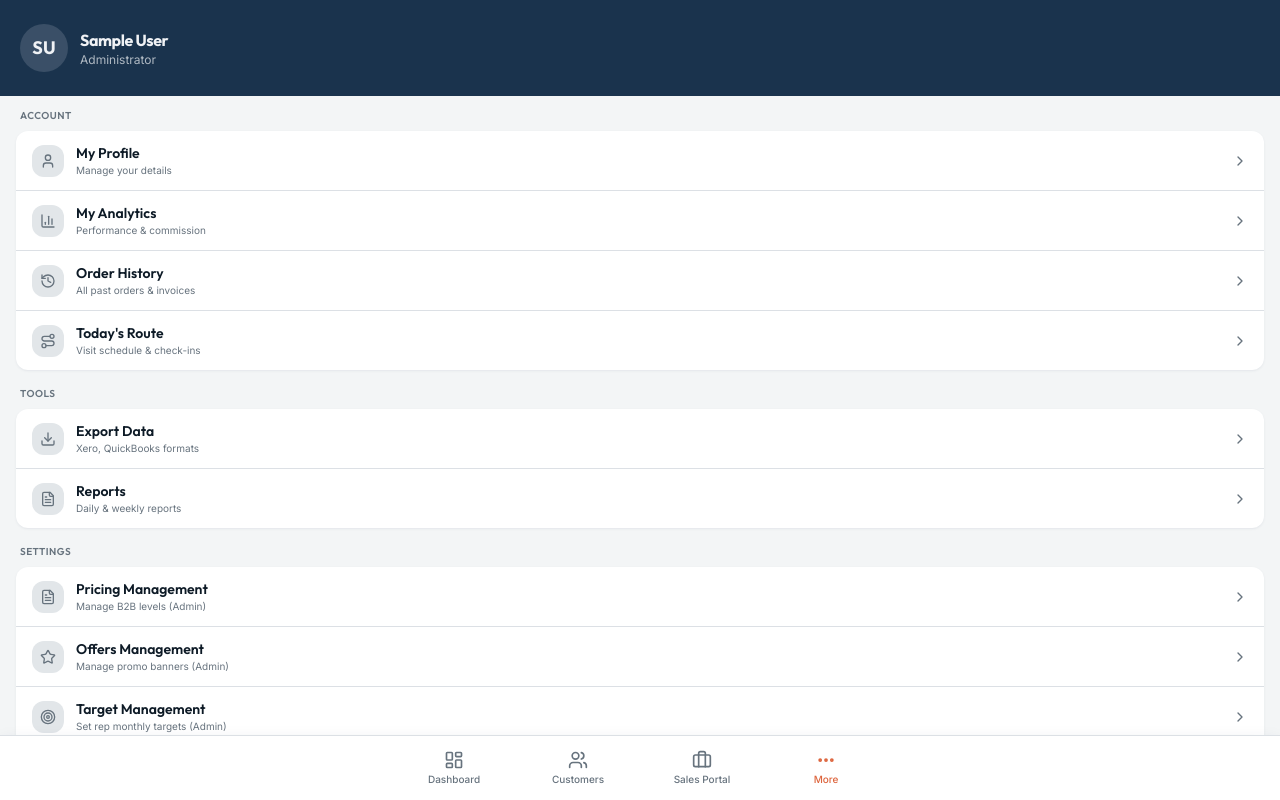
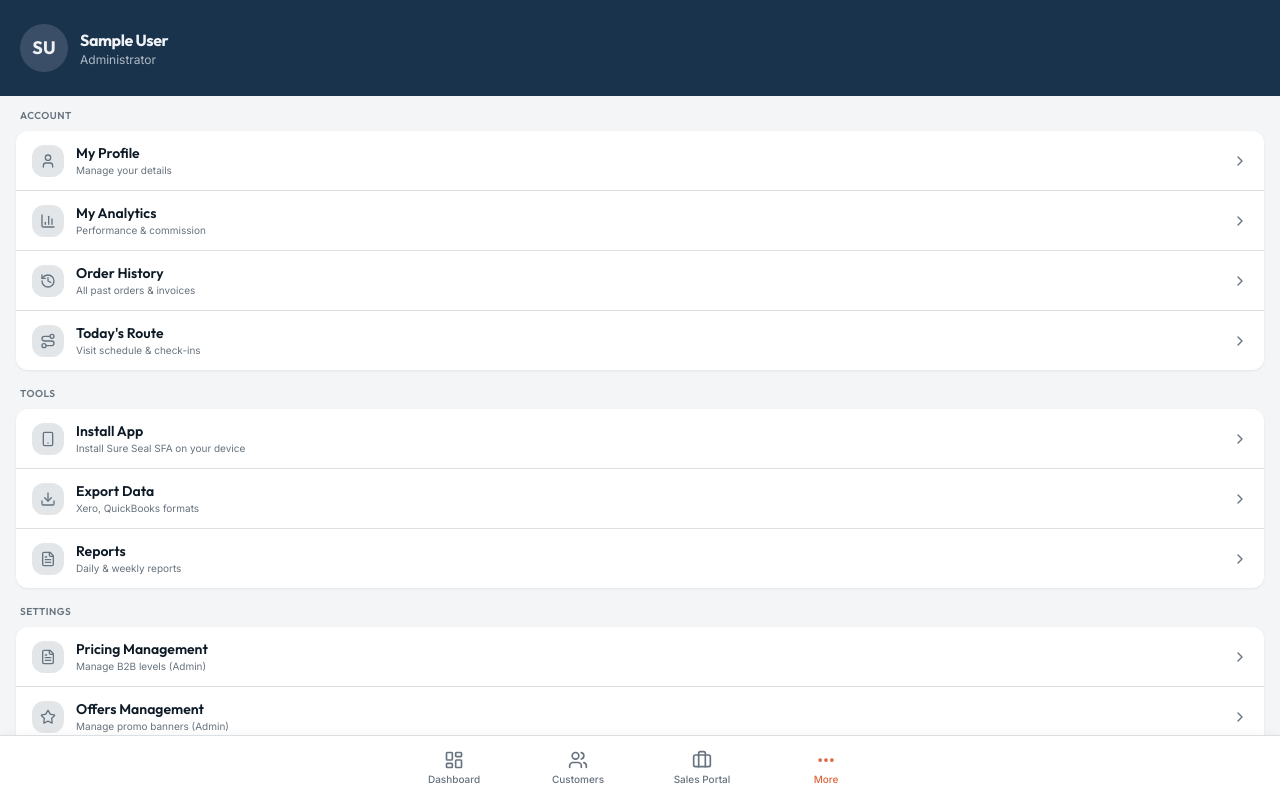
Before and after one commit to Krish-1211/sure-seal-command, a React (Vite) app: page /more in a window 1280 px wide. Shown: the top 800 px of the page. Built offline with nearby package versions, Linux system fonts and the light colour scheme; no server answers; sample sign-in values are in the browser's storage; the HTML template or start-up script is replaced by a standard one.

Commit message:
feat: add 'Install App' PWA button to the More tab

```diff
--- a/src/pages/More.tsx
+++ b/src/pages/More.tsx
@@ -1,8 +1,34 @@
 import { MobileLayout } from "@/components/layout/MobileLayout";
-import { User, FileText, Settings, HelpCircle, LogOut, ChevronRight, History, BarChart3, Download, Target, Route, MapPin, Star } from "lucide-react";
+import { User, FileText, Settings, HelpCircle, LogOut, ChevronRight, History, BarChart3, Download, Target, Route, MapPin, Star, Smartphone } from "lucide-react";
 import { useAuth } from "@/contexts/AuthContext";
 import { useNavigate } from "react-router-dom";
 import { toast } from "sonner";
+import { useState, useEffect } from "react";
+
+let deferredPrompt: any = null;
+if (typeof window !== "undefined") {
+  window.addEventListener("beforeinstallprompt", (e) => {
+    e.preventDefault();
+    deferredPrompt = e;
+  });
+}
+
+const More = () => {
+  const { user, logout } = useAuth();
+  const navigate = useNavigate();
+
+  const [isInstalled, setIsInstalled] = useState(
+    window.matchMedia('(display-mode: standalone)').matches || (window.navigator as any).standalone
+  );
+
+  useEffect(() => {
+    const handleAppInstalled = () => {
+      setIsInstalled(true);
+      deferredPrompt = null;
+    };
+    window.addEventListener('appinstalled', handleAppInstalled);
+    return () => window.removeEventListener('appinstalled', handleAppInstalled);
+  }, []);
 
   const menuSections = [
     {
@@ -17,6 +43,7 @@ const menuSections = [
     {
       title: "Tools",
       items: [
+        { id: "install", icon: Smartphone, label: isInstalled ? "Installed" : "Install App", subtitle: "Install Sure Seal SFA on your device" },
         { id: "export", icon: Download, label: "Export Data", subtitle: "Xero, QuickBooks formats" },
         { id: "reports", icon: FileText, label: "Reports", subtitle: "Daily & weekly reports" },
       ],
@@ -35,11 +62,7 @@ const menuSections = [
     },
   ];
 
-const More = () => {
-  const { user, logout } = useAuth();
-  const navigate = useNavigate();
-
-  const handleItemClick = (id: string, label: string) => {
+  const handleItemClick = async (id: string, label: string) => {
     if (id === "logout") {
       logout();
       navigate("/login");
@@ -54,6 +77,20 @@ const More = () => {
       navigate("/history");
     } else if (id === "help") {
       navigate("/help");
+    } else if (id === "install") {
+      if (isInstalled) {
+        toast.info("The application is already installed on your device.");
+      } else if (deferredPrompt) {
+        deferredPrompt.prompt();
+        const { outcome } = await deferredPrompt.userChoice;
+        if (outcome === 'accepted') {
+          setIsInstalled(true);
+          deferredPrompt = null;
+          toast.success("App installed successfully.");
+        }
+      } else {
+        toast.info("Installation not supported or already installed. You can install it via your browser's menu.");
+      }
     } else if (id === "export") {
       toast.success(`Spreadsheet exported and emailed to you.`);
     } else if (id === "reports") {
```
Lines whose indentation alone changed are shown as unchanged.
